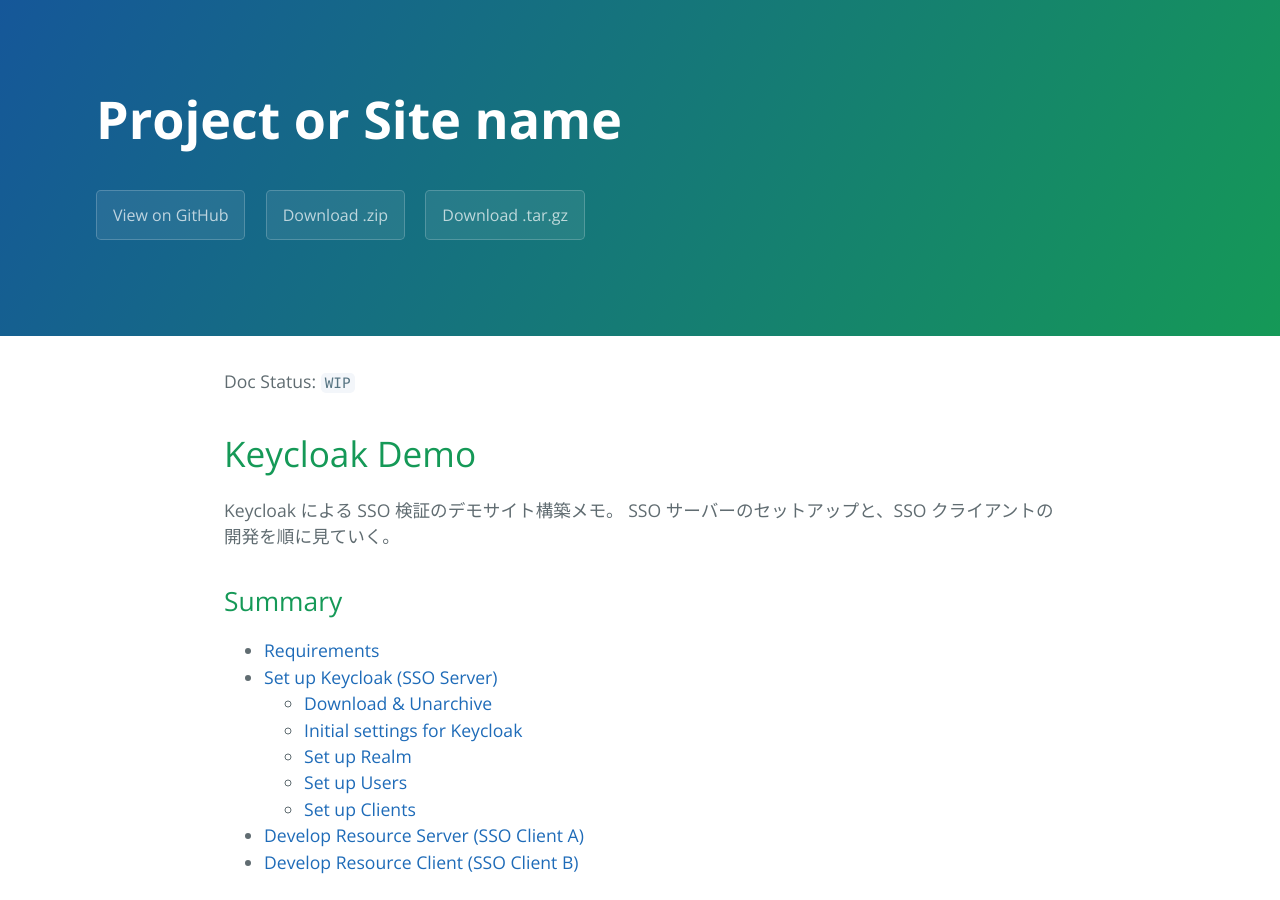
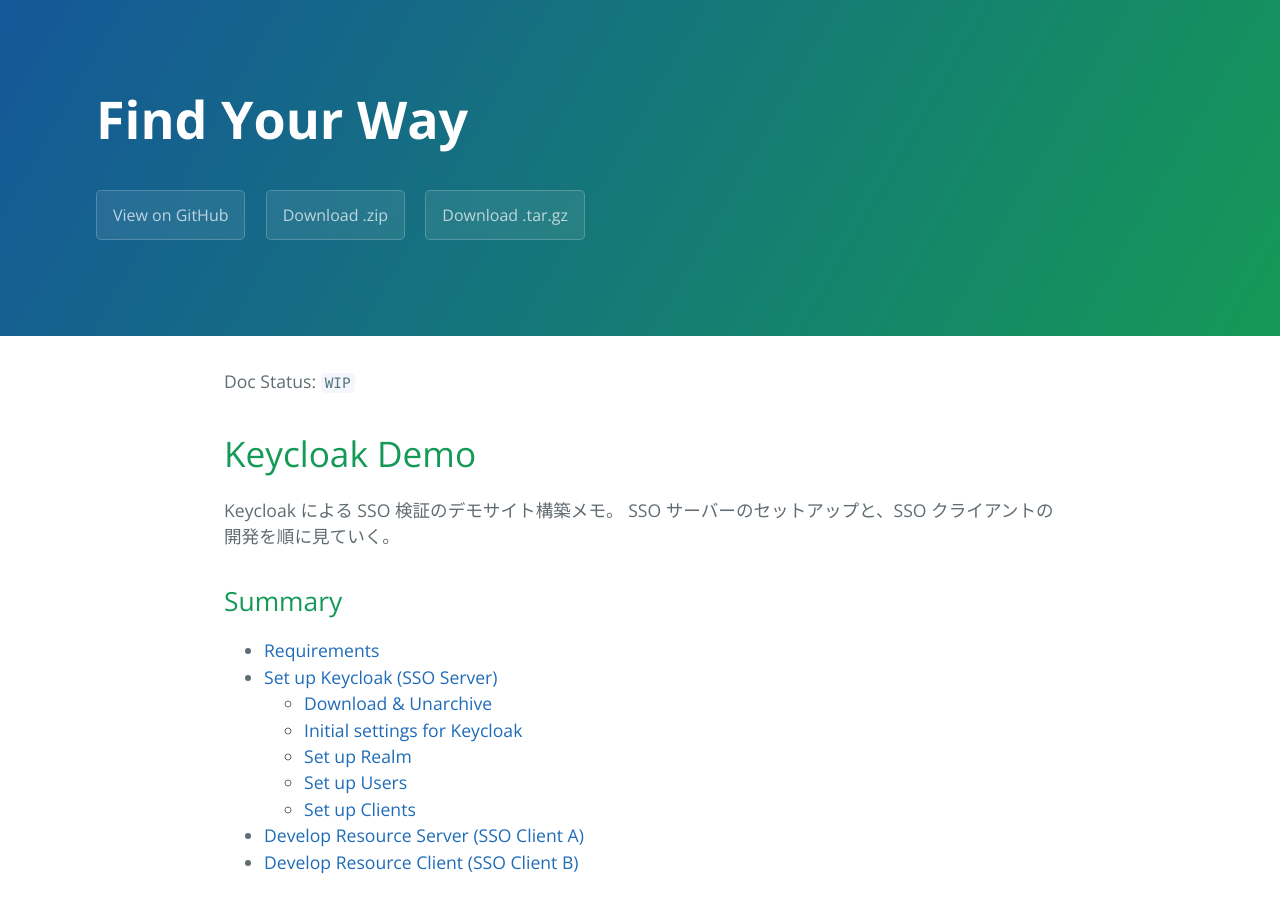
Before and after one commit to yo1000/blog.yo1000.com, a Jekyll site: the page built from articles/keycloak/keycloak-demo.md, in a window 1280 px wide and 900 px high. Built offline with Jekyll 4.4.1, drawn with Linux system fonts in a browser that asks for light colours; our own code applies the rules of GitHub Pages for plain Markdown files; some of the changed text lies outside the part shown.

Commit message:
Update _config.yml

```diff
--- a/_config.yml
+++ b/_config.yml
@@ -1,5 +1,5 @@
 # Setup
-title: Project or Site name
+title: Find Your Way
 baseurl: ""
 paginate: 1
 locale: "ja"
```
